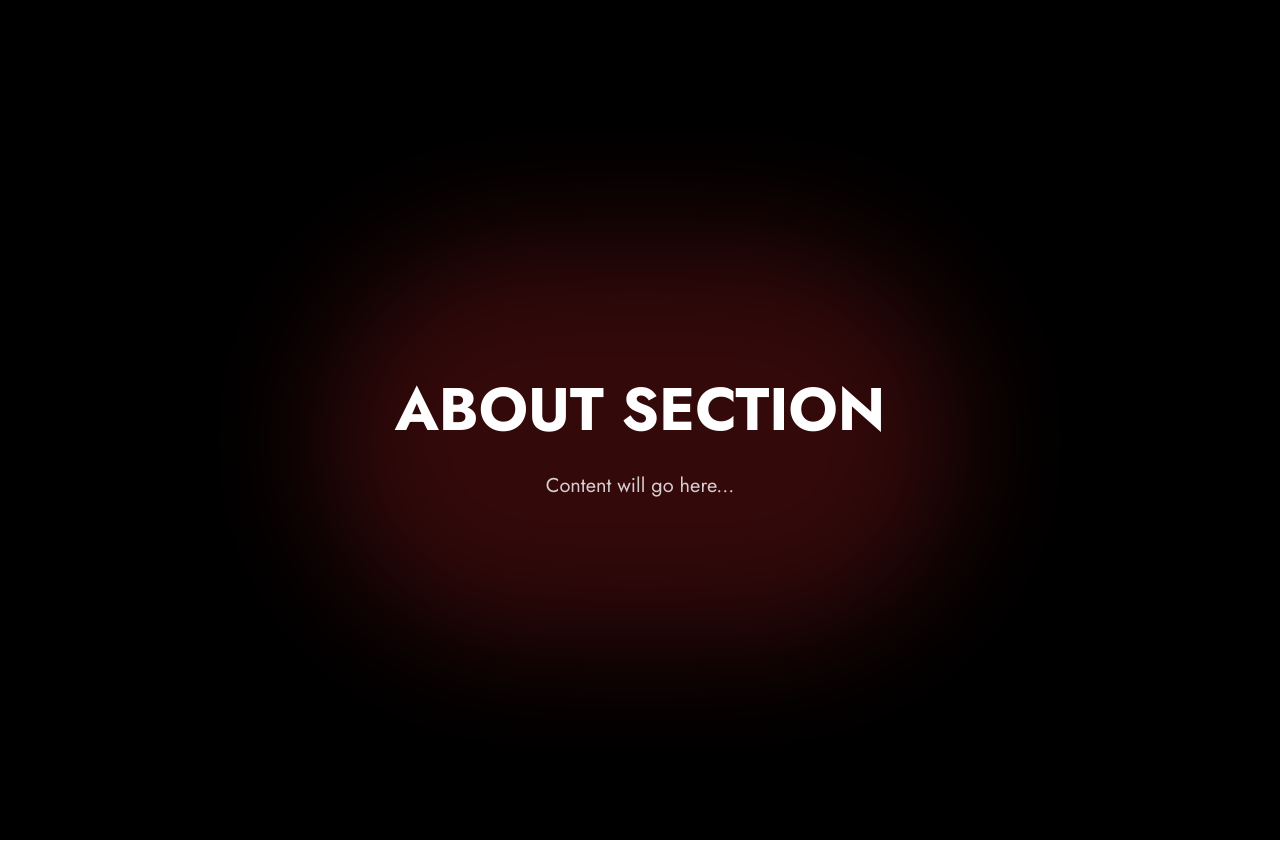
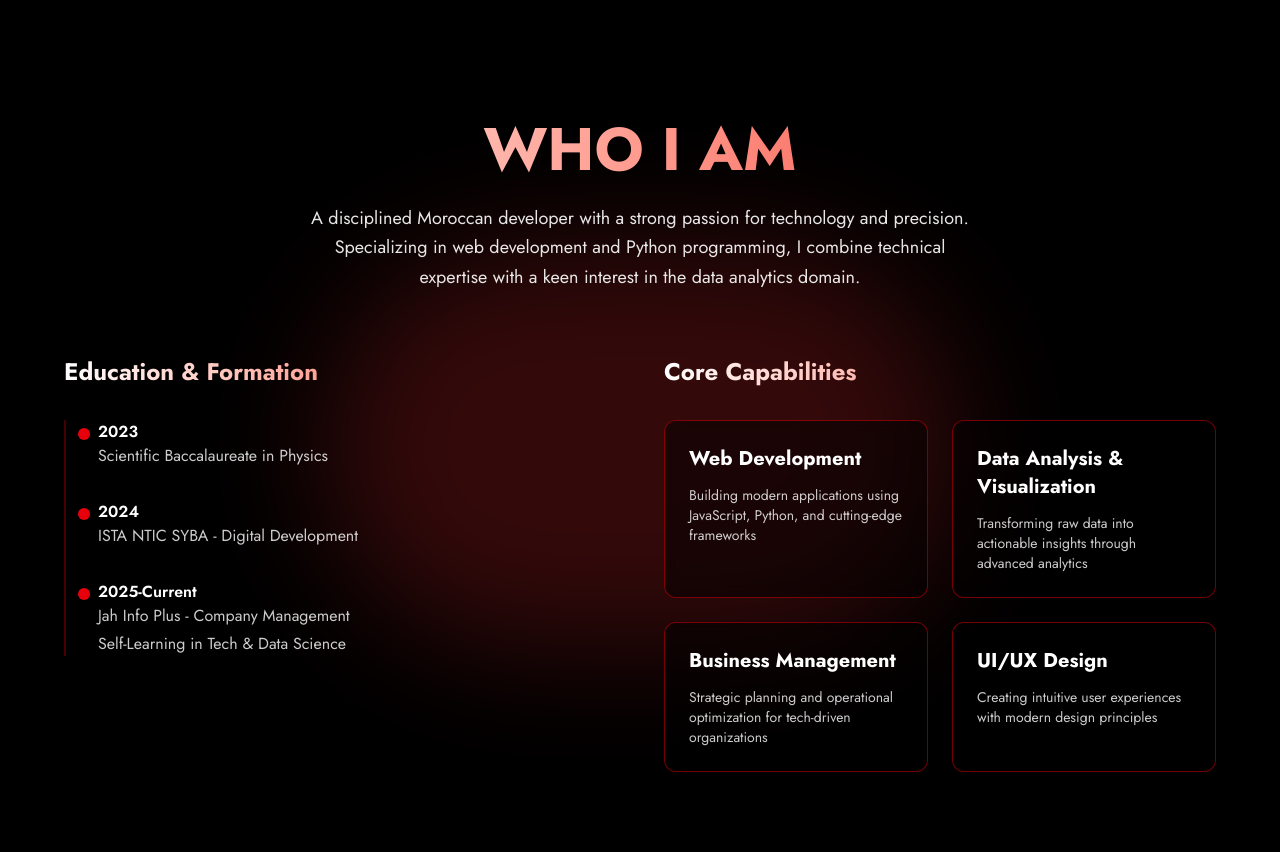
Before and after one commit to Rida-Lad/My-Portfolio, a React (Vite) app: page / in a window 1280 px wide. Shown: the part 760-1612 px from the top of the page. Built offline with nearby package versions, Linux system fonts and the light colour scheme.

Commit message:
enhance AboutSection component with detailed content, layout improvements, and skills showcase

```diff
--- a/src/components/AboutSection.jsx
+++ b/src/components/AboutSection.jsx
@@ -3,14 +3,73 @@ import React from 'react';
 export default function AboutSection() {
   return (
     <section className="bg-black text-white min-h-screen flex items-center py-20 px-6 md:px-12 relative overflow-hidden">
-      {/* Red glow effect - matching the hero section */}
+      {/* Red glow effect */}
       <div className="absolute top-1/2 left-1/2 transform -translate-x-1/2 -translate-y-1/2 w-1/2 h-1/2 bg-red-900 opacity-40 blur-3xl rounded-full"></div>
 
       <div className="max-w-6xl mx-auto w-full relative z-10">
-        {/* Content placeholder - to be filled later */}
-        <div className="text-center">
-          <h2 className="text-4xl md:text-6xl font-bold mb-8">ABOUT SECTION</h2>
-          <p className="text-xl opacity-80">Content will go here...</p>
+        {/* Title & Description */}
+        <div className="mb-16 text-center">
+          <h2 className="text-4xl md:text-6xl font-bold mb-6 bg-gradient-to-r from-white to-red-600 text-transparent bg-clip-text">
+            WHO I AM
+          </h2>
+          <p className="text-base md:text-lg opacity-90 max-w-2xl mx-auto leading-relaxed">
+            A disciplined Moroccan developer with a strong passion for technology and precision.
+            Specializing in web development and Python programming, I combine technical expertise
+            with a keen interest in the data analytics domain.
+          </p>
+        </div>
+
+        {/* Education & Skills Columns */}
+        <div className="flex flex-col lg:flex-row gap-12">
+          {/* Education Timeline */}
+          <div className="lg:w-1/2">
+            <h3 className="text-2xl font-bold mb-8 bg-gradient-to-r from-white to-red-600 text-transparent bg-clip-text">
+              Education & Formation
+            </h3>
+            <div className="relative pl-8 border-l-2 border-red-600/30 space-y-8">
+              <div className="relative">
+                <div className="absolute w-3 h-3 bg-red-600 rounded-full -left-[20px] top-2"></div>
+                <p className=" font-semibold">2023</p>
+                <p className="opacity-80">Scientific Baccalaureate in Physics</p>
+              </div>
+              <div className="relative">
+                <div className="absolute w-3 h-3 bg-red-600 rounded-full -left-[20px] top-2"></div>
+                <p className="font-semibold">2024</p>
+                <p className="opacity-80">ISTA NTIC SYBA - Digital Development</p>
+              </div>
+              <div className="relative">
+                <div className="absolute w-3 h-3 bg-red-600 rounded-full -left-[20px] top-2"></div>
+                <p className="font-semibold">2025-Current</p>
+                <p className="opacity-80">Jah Info Plus - Company Management</p>
+                <p className="opacity-80 mt-1">Self-Learning in Tech & Data Science</p>
+              </div>
+            </div>
+          </div>
+
+          {/* Skills Cards */}
+          <div className="lg:w-1/2">
+            <h3 className="text-2xl font-bold mb-8 bg-gradient-to-r from-white to-red-600 text-transparent bg-clip-text">
+              Core Capabilities
+            </h3>
+            <div className="grid grid-cols-1 md:grid-cols-2 gap-6">
+              <div className="p-6 bg-black/50 backdrop-blur-sm border  rounded-xl border-red-600/50 transition-all duration-300">
+                <h3 className="text-xl font-bold mb-3">Web Development</h3>
+                <p className="opacity-80 text-sm">Building modern applications using JavaScript, Python, and cutting-edge frameworks</p>
+              </div>
+              <div className="p-6 bg-black/50 backdrop-blur-sm border  rounded-xl border-red-600/50 transition-all duration-300">
+                <h3 className="text-xl font-bold mb-3">Data Analysis & Visualization</h3>
+                <p className="opacity-80 text-sm">Transforming raw data into actionable insights through advanced analytics</p>
+              </div>
+              <div className="p-6 bg-black/50 backdrop-blur-sm border  rounded-xl border-red-600/50 transition-all duration-300">
+                <h3 className="text-xl font-bold mb-3">Business Management</h3>
+                <p className="opacity-80 text-sm">Strategic planning and operational optimization for tech-driven organizations</p>
+              </div>
+              <div className="p-6 bg-black/50 backdrop-blur-sm border  rounded-xl border-red-600/50 transition-all duration-300">
+                <h3 className="text-xl font-bold mb-3">UI/UX Design</h3>
+                <p className="opacity-80 text-sm">Creating intuitive user experiences with modern design principles</p>
+              </div>
+            </div>
+          </div>
         </div>
       </div>
     </section>
```
